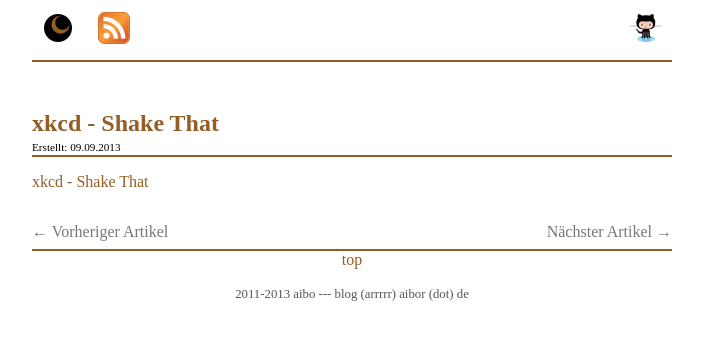
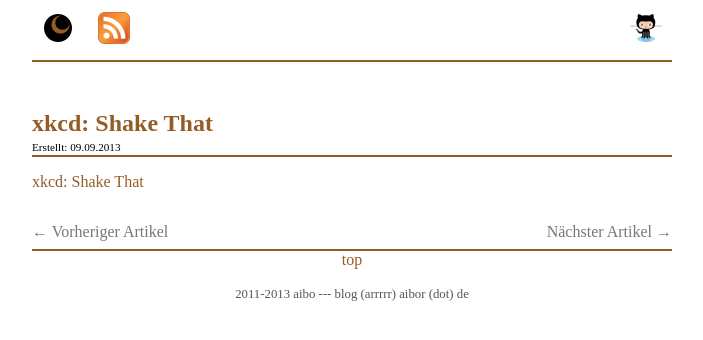
Before and after one commit to aibor/aibor.github.com, a Jekyll site: the page built from _posts/2013-09-09-175151.html, in a window 1280 px wide. Shown: the top 340 px of the page, without its empty margins (18-721 px from the left). Built offline with Jekyll 4.4.1, drawn with Linux system fonts in a browser that asks for light colours.

```diff
--- a/_config.yml
+++ b/_config.yml
@@ -1,3 +1,4 @@
 pygments: true
 destination: /tmp/_site
 url: http://blog.aibor.de
+excerpt_separator: ""
--- a/_posts/2013-09-09-175151.html
+++ b/_posts/2013-09-09-175151.html
@@ -2,6 +2,6 @@
 layout: post
 categories: links
 date: 2013-09-09 17:51:51
-title: "xkcd - Shake That"
+title: "xkcd: Shake That"
 ---
-<a href="http://xkcd.com/1261/" title="xkcd - Shake That">xkcd - Shake That</a>
+<a href="http://xkcd.com/1261/" title="xkcd: Shake That">xkcd: Shake That</a>
```
